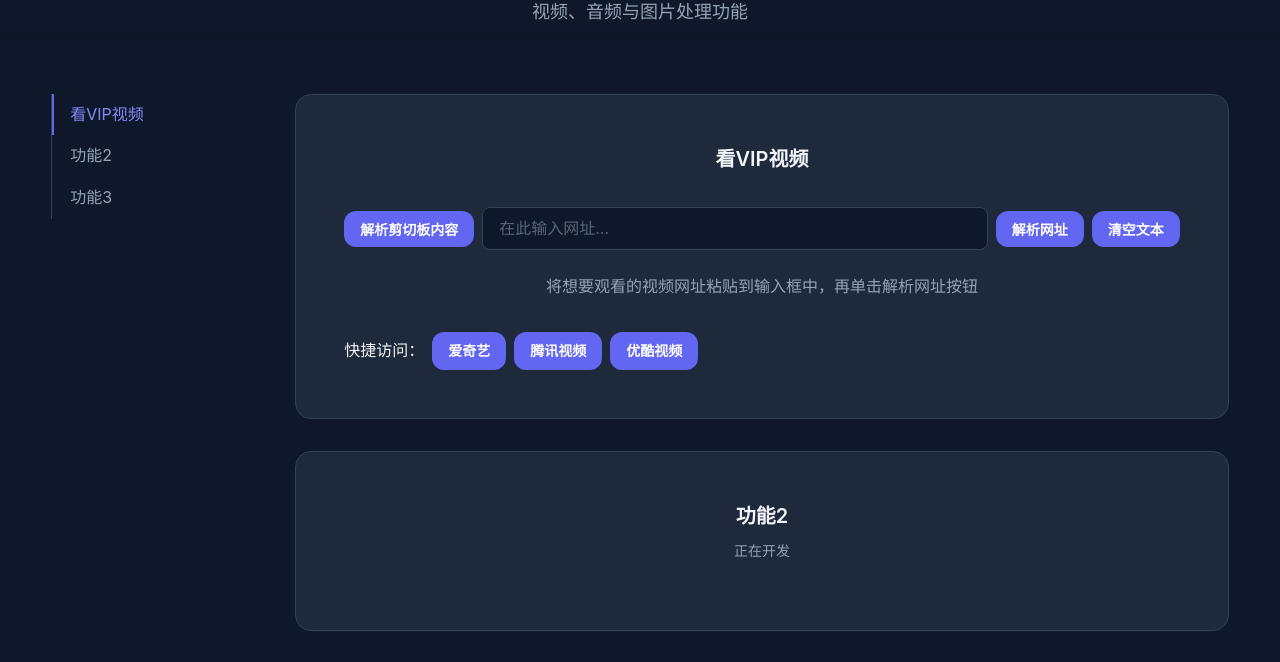
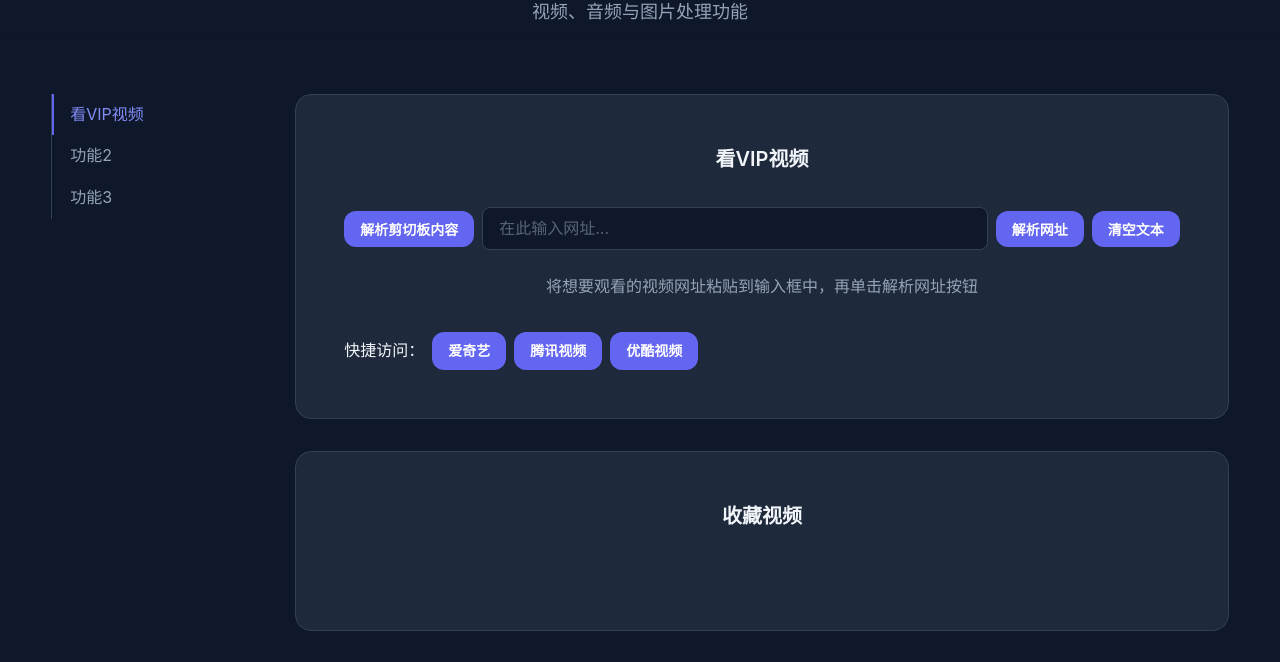
Before and after one commit to Tom-18c/Projects_MySpace, a plain HTML site: page pages/P1_tool_media/index.html in a window 1280 px wide. Shown: the part 123-785 px from the top of the page. Drawn offline with Linux system fonts and the light colour scheme.

Commit message:
20260825-添加注释

```diff
--- a/pages/P1_tool_media/index.html
+++ b/pages/P1_tool_media/index.html
@@ -95,8 +95,7 @@
             </section>
             <section id="feature-2" class="feature-section">
               <div class="feature-card">
-                <h2 class="feature-title">功能2</h2>
-                <p class="feature-desc">正在开发</p>
+                <h2 class="feature-title">收藏视频</h2>
               </div>
             </section>
             <section id="feature-3" class="feature-section">
--- a/pages/P1_tool_media/tool_media.js
+++ b/pages/P1_tool_media/tool_media.js
@@ -17,7 +17,7 @@ document.addEventListener("DOMContentLoaded", () => {
         throw new Error("解析器配置无效");
       }
       return config.P1.ParserUrl;
-    });
+    }); // 功能实现：解析器配置加载
 
   function TMF_Text_Warning_1(message) {
     if (videoStatus) {
```
